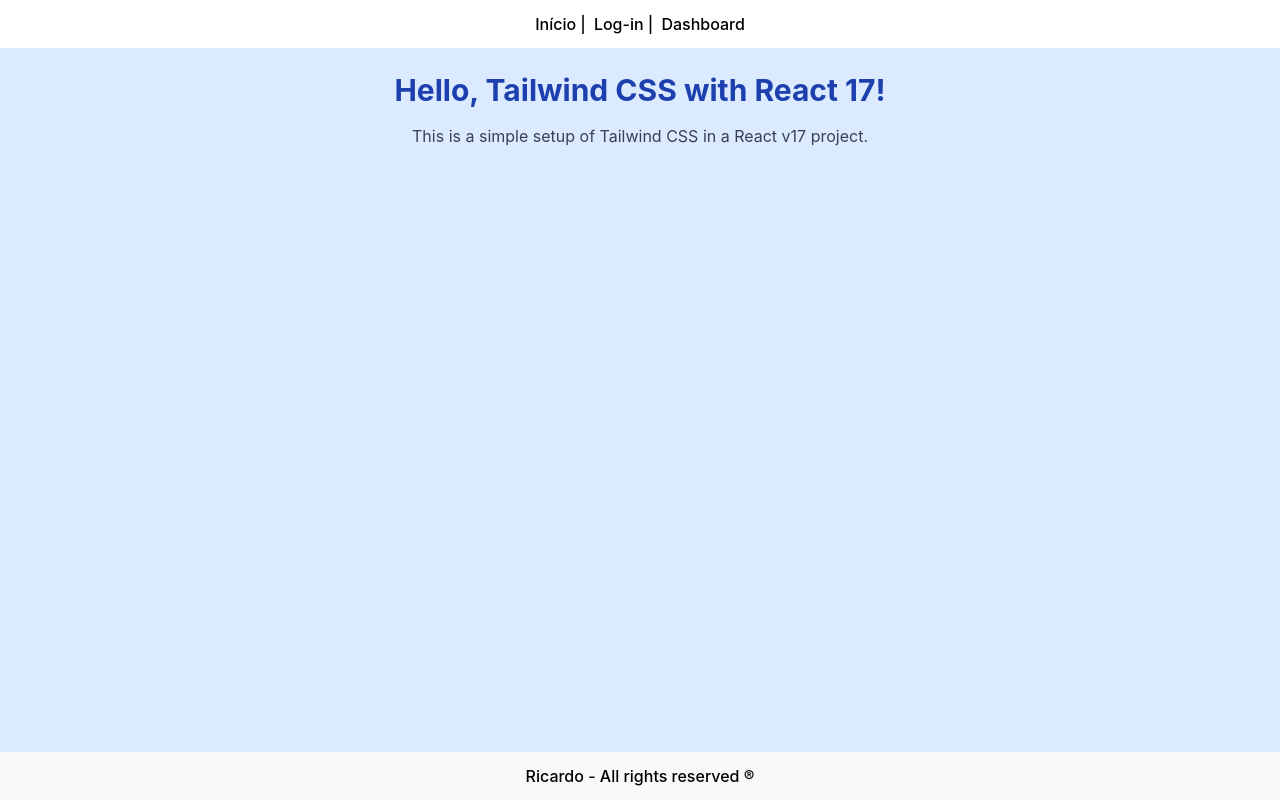
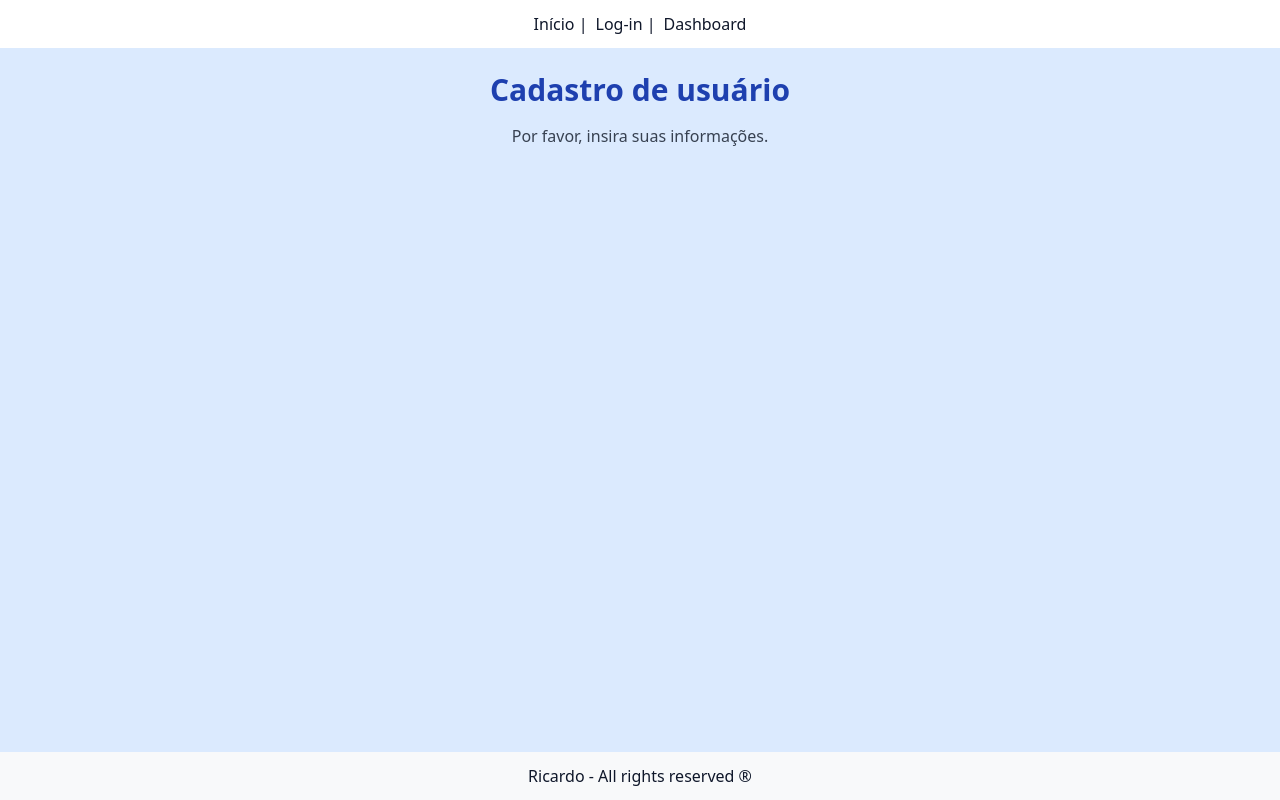
Before and after one commit to Naneshoru/React-basic-login, a React (Create React App) app: page /login in a window 1280 px wide. Built offline with nearby package versions, Linux system fonts and the light colour scheme.

Commit message:
feat: Shadcn configurado com tailwind 3 e react sem framework

```diff
--- /dev/null
+++ b/lib/utils.ts
@@ -0,0 +1,6 @@
+import { clsx, ClassValue } from "clsx"
+import { twMerge } from "tailwind-merge"
+
+export function cn(...inputs: ClassValue[]) {
+  return twMerge(clsx(inputs))
+}
--- a/postcss.config.mjs
+++ b/postcss.config.mjs
@@ -1,3 +1,4 @@
+/* eslint-disable import/no-anonymous-default-export */
 export default {
   plugins: {
     tailwindcss: {},
--- a/src/components/footer.tsx
+++ b/src/components/footer.tsx
@@ -1,7 +1,7 @@
-import React from 'react'
+import React from 'react';
 
 export default function Footer() {
   return (
     <footer className='p-3 font-medium'>Ricardo - All rights reserved ®</footer>
-  )
+  );
 }
--- /dev/null
+++ b/src/components/ui/input.tsx
@@ -0,0 +1,21 @@
+import * as React from "react";
+import { cn } from "lib/utils";
+
+const Input = React.forwardRef<HTMLInputElement, React.ComponentProps<"input">>(
+  ({ className, type, ...props }, ref) => {
+    return (
+      <input
+        type={type}
+        className={cn(
+          "flex h-9 w-full rounded-md border border-input bg-transparent px-3 py-1 text-base shadow-sm transition-colors file:border-0 file:bg-transparent file:text-sm file:font-medium file:text-foreground placeholder:text-muted-foreground focus-visible:outline-none focus-visible:ring-1 focus-visible:ring-ring disabled:cursor-not-allowed disabled:opacity-50 md:text-sm",
+          className
+        )}
+        ref={ref}
+        {...props}
+      />
+    );
+  }
+);
+Input.displayName = "Input";
+
+export { Input };
--- a/src/index.css
+++ b/src/index.css
@@ -1,8 +1,4 @@
-/* @import "tailwindcss"; */
-@import 'tailwindcss/base';
-@import 'tailwindcss/components';
-@import 'tailwindcss/utilities';
-
+/* Custom styles */
 * {
   box-sizing: border-box;
   margin: 0;
@@ -30,6 +26,7 @@
 .App .routes > main > * {
   flex-grow: 1;
 }
+
 .App nav + div {
   flex: 1;
 }
--- a/src/index.tsx
+++ b/src/index.tsx
@@ -1,6 +1,7 @@
 import React from 'react';
 import ReactDOM from 'react-dom';
 import './index.css';
+import './tailwind.css'
 import App from './App';
 import reportWebVitals from './reportWebVitals';
 
--- a/src/pages/login.tsx
+++ b/src/pages/login.tsx
@@ -1,14 +1,16 @@
-import React from 'react'
+import React from 'react';
 
 export default function Login() {
   return (
-    <main><div className="p-6 bg-blue-100 grow">
-    <h1 className="text-3xl font-bold text-blue-800">
-      Hello, Tailwind CSS with React 17!
-    </h1>
-    <p className="mt-4 text-gray-700">
-      This is a simple setup of Tailwind CSS in a React v17 project.
-    </p>
-  </div></main>
-  )
+    <main>
+      <div className="p-6 bg-blue-100 grow">
+        <h1 className="text-3xl font-bold text-blue-800">
+          Cadastro de usuário
+        </h1>
+        <p className="mt-4 text-gray-700">
+          Por favor, insira suas informações.
+        </p>
+      </div>
+    </main>
+  );
 }
--- /dev/null
+++ b/src/tailwind.css
@@ -0,0 +1,63 @@
+@import 'tailwindcss/base';
+@import 'tailwindcss/components';
+@import 'tailwindcss/utilities';
+
+@tailwind base;
+@tailwind components;
+@tailwind utilities;
+
+@layer base {
+  :root {
+    --background: 0 0% 100%;
+    --foreground: 222.2 47.4% 11.2%;
+    --muted: 210 40% 96.1%;
+    --muted-foreground: 215.4 16.3% 46.9%;
+    --popover: 0 0% 100%;
+    --popover-foreground: 222.2 47.4% 11.2%;
+    --border: 214.3 31.8% 91.4%;
+    --input: 214.3 31.8% 91.4%;
+    --card: 0 0% 100%;
+    --card-foreground: 222.2 47.4% 11.2%;
+    --primary: 222.2 47.4% 11.2%;
+    --primary-foreground: 210 40% 98%;
+    --secondary: 210 40% 96.1%;
+    --secondary-foreground: 222.2 47.4% 11.2%;
+    --accent: 210 40% 96.1%;
+    --accent-foreground: 222.2 47.4% 11.2%;
+    --destructive: 0 100% 50%;
+    --destructive-foreground: 210 40% 98%;
+    --ring: 215 20.2% 65.1%;
+    --radius: 0.5rem;
+  }
+
+  .dark {
+    --background: 224 71% 4%;
+    --foreground: 213 31% 91%;
+    --muted: 223 47% 11%;
+    --muted-foreground: 215.4 16.3% 56.9%;
+    --accent: 216 34% 17%;
+    --accent-foreground: 210 40% 98%;
+    --popover: 224 71% 4%;
+    --popover-foreground: 215 20.2% 65.1%;
+    --border: 216 34% 17%;
+    --input: 216 34% 17%;
+    --card: 224 71% 4%;
+    --card-foreground: 213 31% 91%;
+    --primary: 210 40% 98%;
+    --primary-foreground: 222.2 47.4% 1.2%;
+    --secondary: 222.2 47.4% 11.2%;
+    --secondary-foreground: 210 40% 98%;
+    --destructive: 0 63% 31%;
+    --destructive-foreground: 210 40% 98%;
+    --ring: 216 34% 17%;
+  }
+}
+
+@layer base {
+  * {
+    @apply border-border;
+  }
+  body {
+    @apply font-sans antialiased bg-background text-foreground;
+  }
+}
--- a/tailwind.config.js
+++ b/tailwind.config.js
@@ -1,10 +1,50 @@
 /** @type {import('tailwindcss').Config} */
 module.exports = {
-  content: [
-    "./src/**/*.{js,jsx,ts,tsx}",
-  ],
+  darkMode: ["class"],
+  content: ["src/**/*.{ts,tsx}", "components/**/*.{ts,tsx}"],
   theme: {
-    extend: {},
+    extend: {
+      colors: {
+        border: "hsl(var(--border))",
+        input: "hsl(var(--input))",
+        ring: "hsl(var(--ring))",
+        background: "hsl(var(--background))",
+        foreground: "hsl(var(--foreground))",
+        primary: {
+          DEFAULT: "hsl(var(--primary))",
+          foreground: "hsl(var(--primary-foreground))",
+        },
+        secondary: {
+          DEFAULT: "hsl(var(--secondary))",
+          foreground: "hsl(var(--secondary-foreground))",
+        },
+        destructive: {
+          DEFAULT: "hsl(var(--destructive))",
+          foreground: "hsl(var(--destructive-foreground))",
+        },
+        muted: {
+          DEFAULT: "hsl(var(--muted))",
+          foreground: "hsl(var(--muted-foreground))",
+        },
+        accent: {
+          DEFAULT: "hsl(var(--accent))",
+          foreground: "hsl(var(--accent-foreground))",
+        },
+        popover: {
+          DEFAULT: "hsl(var(--popover))",
+          foreground: "hsl(var(--popover-foreground))",
+        },
+        card: {
+          DEFAULT: "hsl(var(--card))",
+          foreground: "hsl(var(--card-foreground))",
+        },
+      },
+      borderRadius: {
+        lg: `var(--radius)`,
+        md: `calc(var(--radius) - 2px)`,
+        sm: "calc(var(--radius) - 4px)",
+      },
+    },
   },
-  plugins: [],
+  plugins: [require("tailwindcss-animate")],
 }
```
Also changed, not shown: package.json (+9 -2 lines), tsconfig.json (+7 -11 lines), components.json (added), 1 other file (tests, documents, lock files or other folders).
